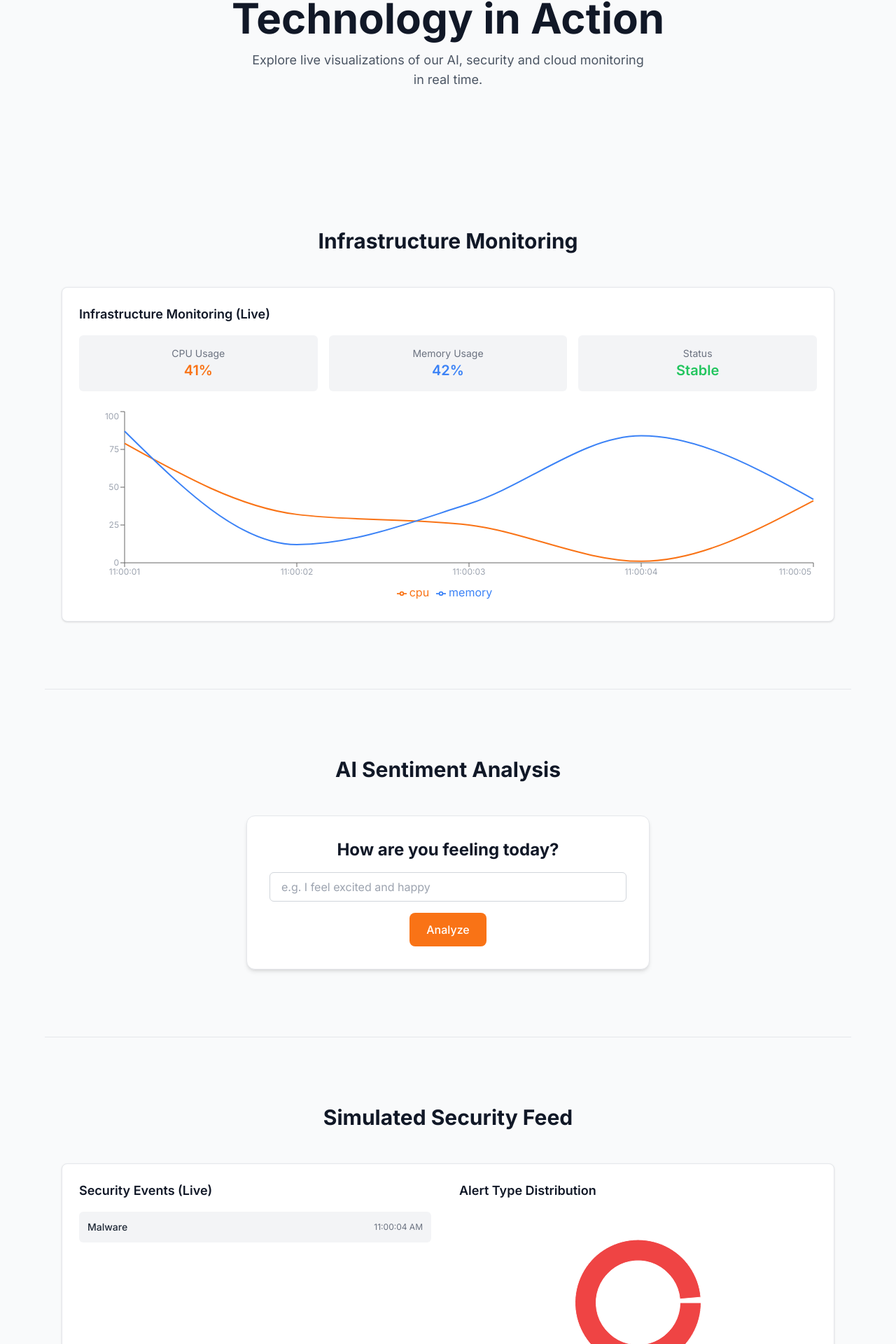
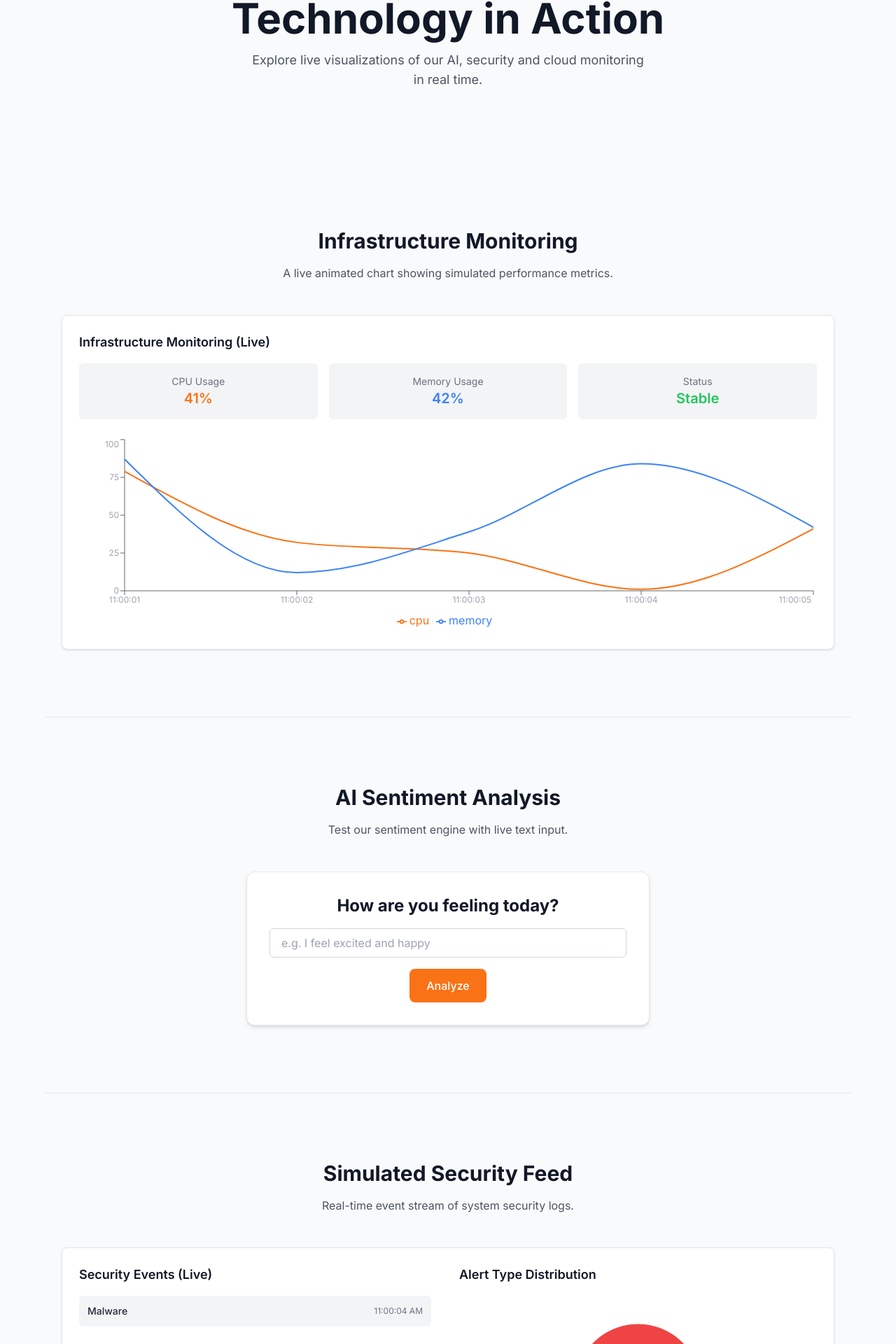
Before and after one commit to quim-romero/novatech, a React (Vite) app: page /showcase in a window 1280 px wide. Shown: the part 259-2179 px from the top of the page at 70% size. Built offline with nearby package versions, Linux system fonts and the light colour scheme.

Commit message:
Add animated infrastructure chart demo to TechShowcase page

```diff
--- a/src/pages/TechShowcase.jsx
+++ b/src/pages/TechShowcase.jsx
@@ -30,24 +30,57 @@ export default function TechShowcase() {
         </p>
       </motion.section>
 
-      <motion.section className="max-w-6xl mx-auto px-6 py-24">
-        <h2 className="text-2xl md:text-3xl font-bold text-center mb-12 text-gray-900 dark:text-white">
+      <motion.section
+        className="max-w-6xl mx-auto px-6 py-24"
+        initial={{ opacity: 0, y: 30 }}
+        whileInView={{ opacity: 1, y: 0 }}
+        viewport={{ once: true }}
+        transition={{ duration: 0.6 }}
+      >
+        <div className="text-center mb-12">
+          <h2 className="text-2xl md:text-3xl font-bold text-gray-900 dark:text-white mb-4">
             Infrastructure Monitoring
           </h2>
+          <p className="text-gray-600 dark:text-gray-400 max-w-2xl mx-auto">
+            A live animated chart showing simulated performance metrics.
+          </p>
+        </div>
         <InfraMonitor />
       </motion.section>
 
-      <motion.section className="max-w-6xl mx-auto px-6 py-24 border-t border-gray-200 dark:border-gray-700">
-        <h2 className="text-2xl md:text-3xl font-bold text-center mb-12 text-gray-900 dark:text-white">
+      <motion.section
+        className="max-w-6xl mx-auto px-6 py-24 border-t border-gray-200 dark:border-gray-700"
+        initial={{ opacity: 0, y: 30 }}
+        whileInView={{ opacity: 1, y: 0 }}
+        viewport={{ once: true }}
+        transition={{ duration: 0.6 }}
+      >
+        <div className="text-center mb-12">
+          <h2 className="text-2xl md:text-3xl font-bold text-gray-900 dark:text-white mb-4">
             AI Sentiment Analysis
           </h2>
+          <p className="text-gray-600 dark:text-gray-400 max-w-2xl mx-auto">
+            Test our sentiment engine with live text input.
+          </p>
+        </div>
         <AIDemo />
       </motion.section>
 
-      <motion.section className="max-w-6xl mx-auto px-6 py-24 border-t border-gray-200 dark:border-gray-700">
-        <h2 className="text-2xl md:text-3xl font-bold text-center mb-12 text-gray-900 dark:text-white">
+      <motion.section
+        className="max-w-6xl mx-auto px-6 py-24 border-t border-gray-200 dark:border-gray-700"
+        initial={{ opacity: 0, y: 30 }}
+        whileInView={{ opacity: 1, y: 0 }}
+        viewport={{ once: true }}
+        transition={{ duration: 0.6 }}
+      >
+        <div className="text-center mb-12">
+          <h2 className="text-2xl md:text-3xl font-bold text-gray-900 dark:text-white mb-4">
             Simulated Security Feed
           </h2>
+          <p className="text-gray-600 dark:text-gray-400 max-w-2xl mx-auto">
+            Real-time event stream of system security logs.
+          </p>
+        </div>
         <SecurityAlerts />
       </motion.section>
     </>
```
Lines whose indentation alone changed are shown as unchanged.
